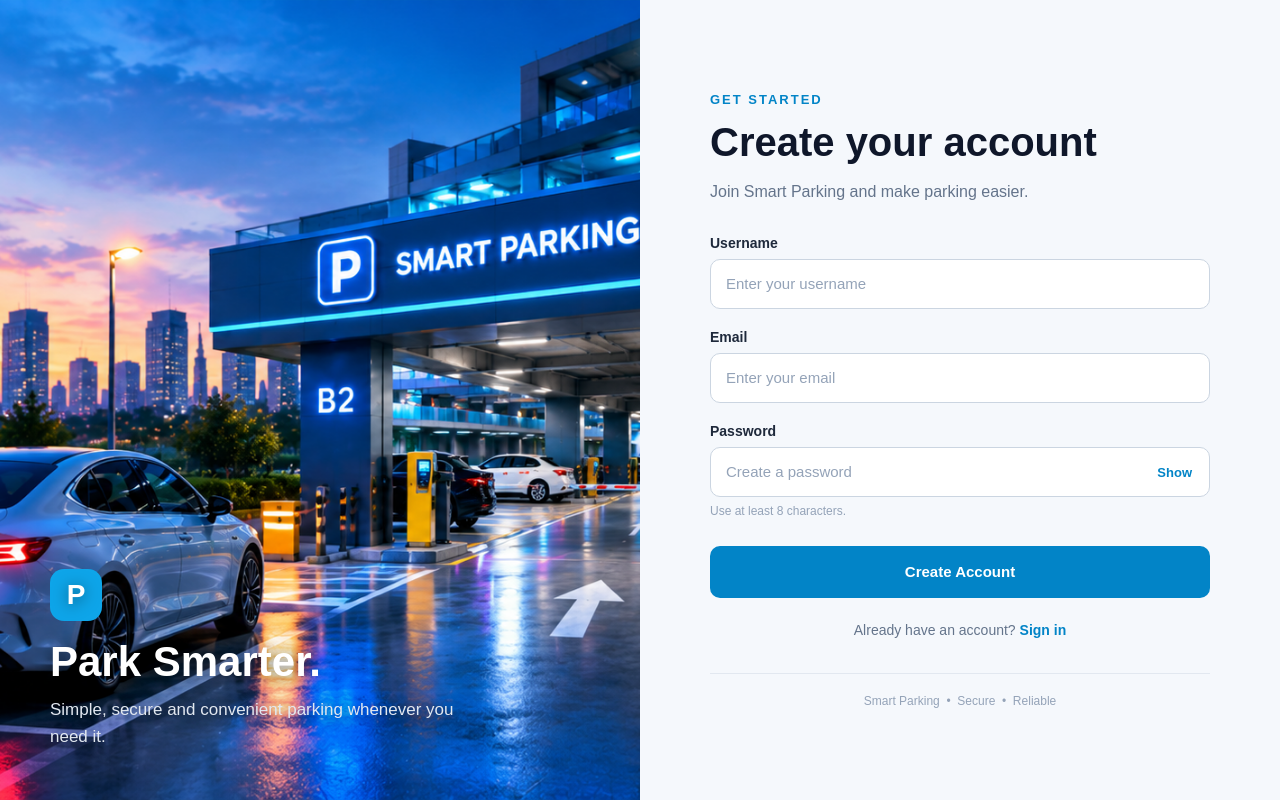
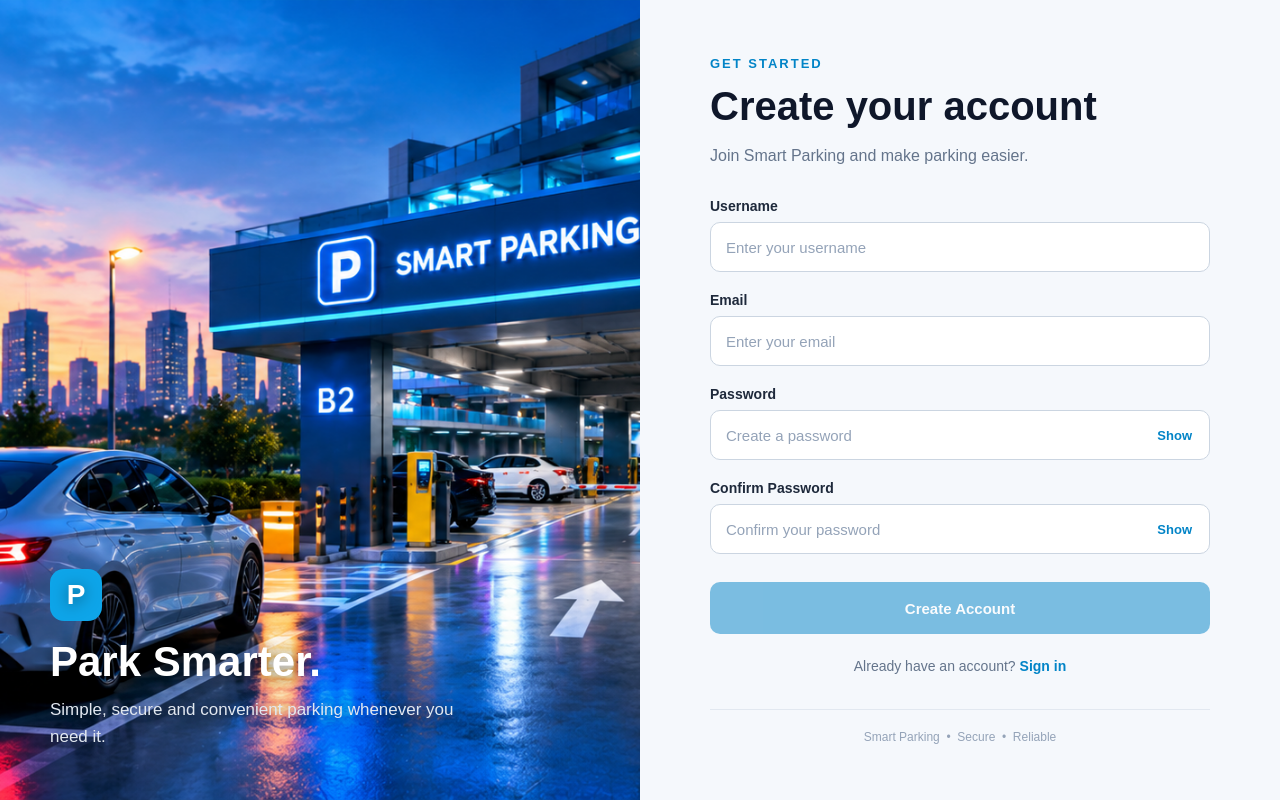
Before and after one commit to durgadeviml1120-a11y/capstone_parking, a React app in the folder frontend/: page /signup in a window 1280 px wide. Built offline with nearby package versions, Linux system fonts and the light colour scheme; no server answers; the HTML template or start-up script is replaced by a standard one.

Commit message:
Feature: Add password validation with strength meter and real-time checklist

```diff
--- a/frontend/src/Signup.jsx
+++ b/frontend/src/Signup.jsx
@@ -8,15 +8,58 @@ function Signup() {
   const [username, setUsername] = useState("");
   const [email, setEmail] = useState("");
   const [password, setPassword] = useState("");
+  const [confirmPassword, setConfirmPassword] = useState("");
   const [showPassword, setShowPassword] = useState(false);
   const [message, setMessage] = useState("");
+
+  // ✅ PASSWORD VALIDATION FUNCTION
+  const validatePassword = (pwd) => {
+    return {
+      minLength: pwd.length >= 8,
+      noSpaces: !pwd.includes(" "),
+      hasSpecialChar: /[!@#$%^&*()_+\-=\[\]{};':"\\|,.<>\/?]/.test(pwd),
+      hasUpperCase: /[A-Z]/.test(pwd),
+      hasLowerCase: /[a-z]/.test(pwd),
+      hasNumber: /[0-9]/.test(pwd),
+    };
+  };
+
+  // ✅ GET PASSWORD STRENGTH
+  const getPasswordStrength = (pwd) => {
+    if (!pwd) return { level: "", color: "" };
+    const requirements = validatePassword(pwd);
+    const metRequirements = Object.values(requirements).filter(Boolean).length;
+
+    if (metRequirements <= 2) return { level: "Weak", color: "#ef4444" };
+    if (metRequirements <= 4) return { level: "Fair", color: "#f97316" };
+    if (metRequirements <= 5) return { level: "Good", color: "#eab308" };
+    return { level: "Strong", color: "#22c55e" };
+  };
+
+  // ✅ CHECK IF PASSWORD IS VALID
+  const isPasswordValid = (pwd) => {
+    const requirements = validatePassword(pwd);
+    return Object.values(requirements).every(Boolean);
+  };
 
   const handleSignup = async (e) => {
     e.preventDefault();
     setMessage("");
 
+    // Check if passwords match
+    if (password !== confirmPassword) {
+      setMessage("Passwords do not match!");
+      return;
+    }
+
+    // Check if password meets requirements
+    if (!isPasswordValid(password)) {
+      setMessage("Password does not meet all requirements!");
+      return;
+    }
+
     try {
-    const response = await api.post("/signup/", {  // ✅ Use api instance
+      const response = await api.post("/signup/", {
         username,
         email,
         password,
@@ -27,6 +70,7 @@ function Signup() {
         setUsername("");
         setEmail("");
         setPassword("");
+        setConfirmPassword("");
       }
     } catch (error) {
       console.error(error);
@@ -39,6 +83,8 @@ function Signup() {
       );
     }
   };
+
+  const passwordStrength = getPasswordStrength(password);
 
   return (
     <div className="signup-page">
@@ -53,9 +99,7 @@ function Signup() {
 
         <div className="signup-image-overlay">
           <div className="parking-logo">P</div>
-
           <h2>Park Smarter.</h2>
-
           <p>
             Simple, secure and convenient parking
             whenever you need it.
@@ -82,7 +126,6 @@ function Signup() {
 
             <div className="signup-field">
               <label>Username</label>
-
               <input
                 type="text"
                 placeholder="Enter your username"
@@ -94,7 +137,6 @@ function Signup() {
 
             <div className="signup-field">
               <label>Email</label>
-
               <input
                 type="email"
                 placeholder="Enter your email"
@@ -104,40 +146,179 @@ function Signup() {
               />
             </div>
 
+            {/* ✅ PASSWORD FIELD WITH STRENGTH METER */}
             <div className="signup-field">
               <label>Password</label>
 
               <div className="password-wrapper">
-
                 <input
                   type={showPassword ? "text" : "password"}
                   placeholder="Create a password"
                   value={password}
                   onChange={(e) => setPassword(e.target.value)}
-                  minLength={8}
                   required
                 />
 
                 <button
                   type="button"
                   className="password-toggle"
-                  onClick={() =>
-                    setShowPassword(!showPassword)
-                  }
+                  onClick={() => setShowPassword(!showPassword)}
                 >
                   {showPassword ? "Hide" : "Show"}
                 </button>
-
               </div>
 
-              <small>
-                Use at least 8 characters.
-              </small>
+              {/* ✅ PASSWORD STRENGTH METER */}
+              {password && (
+                <div style={{ marginTop: "0.75rem" }}>
+                  <div style={{ display: "flex", justifyContent: "space-between", alignItems: "center", marginBottom: "0.5rem" }}>
+                    <span style={{ fontSize: "0.875rem", fontWeight: "600" }}>Password Strength:</span>
+                    <span
+                      style={{
+                        fontSize: "0.875rem",
+                        fontWeight: "700",
+                        color: "white",
+                        backgroundColor: passwordStrength.color,
+                        padding: "0.25rem 0.75rem",
+                        borderRadius: "0.375rem"
+                      }}
+                    >
+                      {passwordStrength.level}
+                    </span>
                   </div>
 
+                  {/* Strength Bar */}
+                  <div style={{
+                    width: "100%",
+                    backgroundColor: "#e5e7eb",
+                    borderRadius: "9999px",
+                    height: "0.5rem",
+                    overflow: "hidden"
+                  }}>
+                    <div
+                      style={{
+                        height: "100%",
+                        backgroundColor: passwordStrength.color,
+                        width: `${(Object.values(validatePassword(password)).filter(Boolean).length / 6) * 100}%`,
+                        transition: "width 0.3s ease"
+                      }}
+                    ></div>
+                  </div>
+
+                  {/* ✅ REQUIREMENTS CHECKLIST */}
+                  <div style={{
+                    marginTop: "0.75rem",
+                    backgroundColor: "#f9fafb",
+                    padding: "0.75rem",
+                    borderRadius: "0.375rem",
+                    fontSize: "0.875rem",
+                    border: "1px solid #e5e7eb"
+                  }}>
+                    <div style={{
+                      color: validatePassword(password).minLength ? "#16a34a" : "#dc2626",
+                      marginBottom: "0.375rem"
+                    }}>
+                      {validatePassword(password).minLength ? "✅" : "❌"} Minimum 8 characters
+                    </div>
+                    <div style={{
+                      color: validatePassword(password).noSpaces ? "#16a34a" : "#dc2626",
+                      marginBottom: "0.375rem"
+                    }}>
+                      {validatePassword(password).noSpaces ? "✅" : "❌"} No spaces
+                    </div>
+                    <div style={{
+                      color: validatePassword(password).hasSpecialChar ? "#16a34a" : "#dc2626",
+                      marginBottom: "0.375rem"
+                    }}>
+                      {validatePassword(password).hasSpecialChar ? "✅" : "❌"} Special character (!@#$%^&*)
+                    </div>
+                    <div style={{
+                      color: validatePassword(password).hasUpperCase ? "#16a34a" : "#dc2626",
+                      marginBottom: "0.375rem"
+                    }}>
+                      {validatePassword(password).hasUpperCase ? "✅" : "❌"} Uppercase letter (A-Z)
+                    </div>
+                    <div style={{
+                      color: validatePassword(password).hasLowerCase ? "#16a34a" : "#dc2626",
+                      marginBottom: "0.375rem"
+                    }}>
+                      {validatePassword(password).hasLowerCase ? "✅" : "❌"} Lowercase letter (a-z)
+                    </div>
+                    <div style={{
+                      color: validatePassword(password).hasNumber ? "#16a34a" : "#dc2626"
+                    }}>
+                      {validatePassword(password).hasNumber ? "✅" : "❌"} Number (0-9)
+                    </div>
+                  </div>
+                </div>
+              )}
+            </div>
+
+            {/* ✅ CONFIRM PASSWORD FIELD */}
+            <div className="signup-field">
+              <label>Confirm Password</label>
+
+              <div className="password-wrapper">
+                <input
+                  type={showPassword ? "text" : "password"}
+                  placeholder="Confirm your password"
+                  value={confirmPassword}
+                  onChange={(e) => setConfirmPassword(e.target.value)}
+                  required
+                />
+
+                <button
+                  type="button"
+                  className="password-toggle"
+                  onClick={() => setShowPassword(!showPassword)}
+                >
+                  {showPassword ? "Hide" : "Show"}
+                </button>
+              </div>
+
+              {confirmPassword && password !== confirmPassword && (
+                <small style={{ color: "#dc2626" }}>
+                  ❌ Passwords do not match
+                </small>
+              )}
+
+              {confirmPassword && password === confirmPassword && (
+                <small style={{ color: "#16a34a" }}>
+                  ✅ Passwords match
+                </small>
+              )}
+            </div>
+
+            {/* ✅ SUBMIT BUTTON - DISABLED UNTIL ALL REQUIREMENTS MET */}
             <button
               type="submit"
               className="signup-button"
+              disabled={
+                !username ||
+                !email ||
+                !password ||
+                !confirmPassword ||
+                password !== confirmPassword ||
+                !isPasswordValid(password)
+              }
+              style={{
+                opacity: (
+                  !username ||
+                  !email ||
+                  !password ||
+                  !confirmPassword ||
+                  password !== confirmPassword ||
+                  !isPasswordValid(password)
+                ) ? 0.5 : 1,
+                cursor: (
+                  !username ||
+                  !email ||
+                  !password ||
+                  !confirmPassword ||
+                  password !== confirmPassword ||
+                  !isPasswordValid(password)
+                ) ? "not-allowed" : "pointer"
+              }}
             >
               Create Account
             </button>
```
Lines whose indentation alone changed are shown as unchanged.
